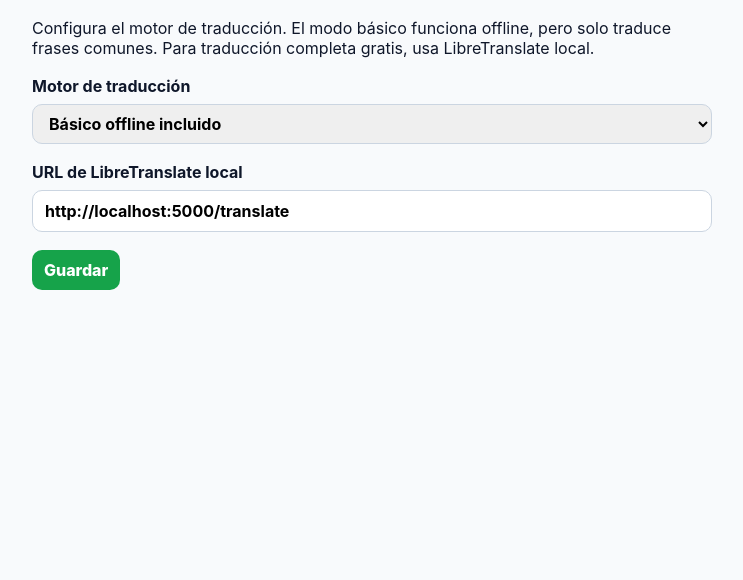
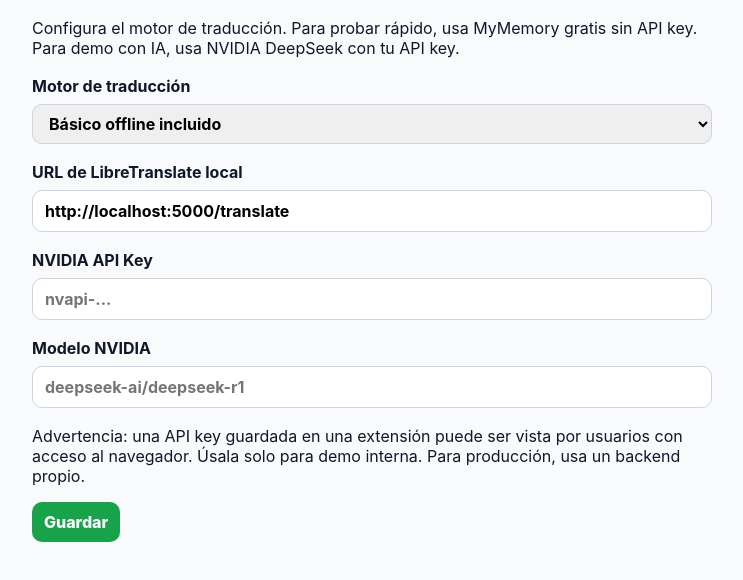
Before and after one commit to Andrex-Code/Traductor-TryController, a browser extension: page src/options.html in a window 1280 px wide. Shown: the part 74-654 px from the top of the page, without its empty margins (268-1011 px from the left). Drawn offline with Linux system fonts and the light colour scheme.

Commit message:
Add API provider options UI

```diff
--- a/src/options.html
+++ b/src/options.html
@@ -9,20 +9,38 @@
 <body>
   <main>
     <h1>Traductor iKono PT-BR</h1>
-    <p>Configura el motor de traducción. El modo básico funciona offline, pero solo traduce frases comunes. Para traducción completa gratis, usa LibreTranslate local.</p>
+    <p>Configura el motor de traducción. Para probar rápido, usa MyMemory gratis sin API key. Para demo con IA, usa NVIDIA DeepSeek con tu API key.</p>
 
     <label>
       Motor de traducción
       <select id="provider">
+        <option value="mymemory-free">MyMemory gratis sin API key</option>
         <option value="offline-basic">Básico offline incluido</option>
         <option value="libretranslate-local">LibreTranslate local</option>
+        <option value="nvidia-deepseek">NVIDIA DeepSeek / NIM</option>
       </select>
     </label>
 
-    <label>
-      URL de LibreTranslate local
-      <input id="libreTranslateUrl" type="url" placeholder="http://localhost:5000/translate" />
-    </label>
+    <section class="provider-box" data-provider-box="libretranslate-local">
+      <label>
+        URL de LibreTranslate local
+        <input id="libreTranslateUrl" type="url" placeholder="http://localhost:5000/translate" />
+      </label>
+    </section>
+
+    <section class="provider-box" data-provider-box="nvidia-deepseek">
+      <label>
+        NVIDIA API Key
+        <input id="nvidiaApiKey" type="password" placeholder="nvapi-..." autocomplete="off" />
+      </label>
+
+      <label>
+        Modelo NVIDIA
+        <input id="nvidiaModel" type="text" placeholder="deepseek-ai/deepseek-r1" />
+      </label>
+
+      <p class="warning">Advertencia: una API key guardada en una extensión puede ser vista por usuarios con acceso al navegador. Úsala solo para demo interna. Para producción, usa un backend propio.</p>
+    </section>
 
     <button id="save">Guardar</button>
     <p id="status" role="status"></p>
```
